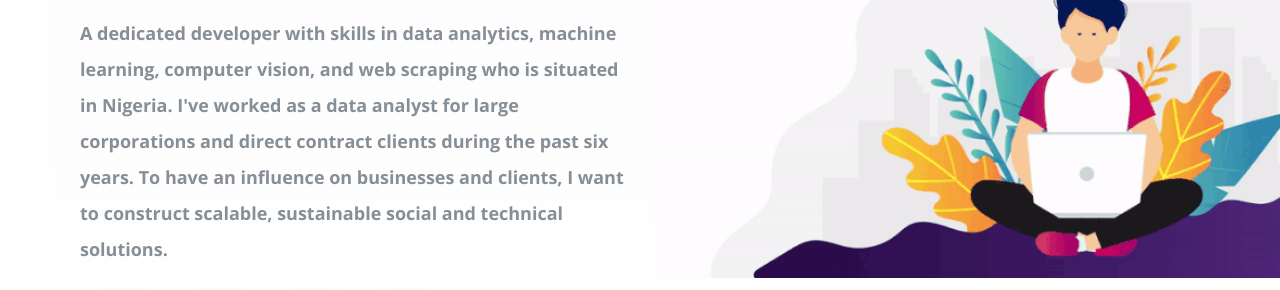
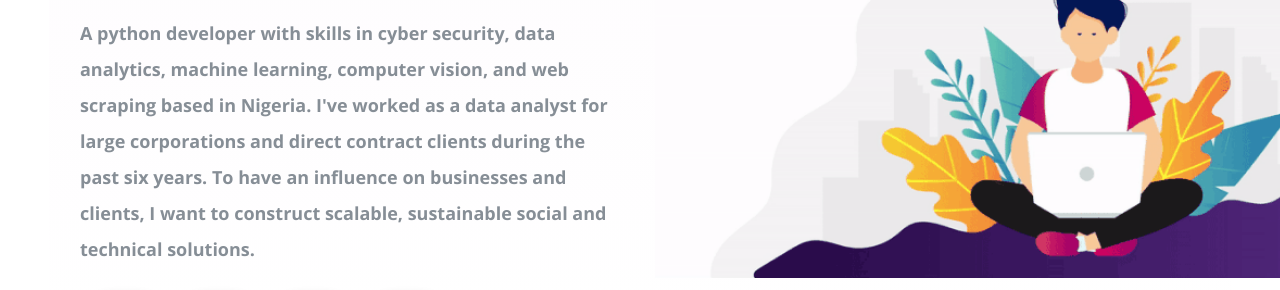
Before and after one commit to Trust-Ayeni/trust.github.io, a plain HTML site: page index.html in a window 1280 px wide. Shown: the part 269-559 px from the top of the page. Drawn offline with nearby package versions, Linux system fonts and the light colour scheme; a web font is replaced by a local one.

Commit message:
Update index.html

```diff
--- a/index.html
+++ b/index.html
@@ -53,7 +53,7 @@
                 </div>
                   <div class="col-lg-6 section-1">
                       <h1 class = "Hello">Hello All ! I'm Trust <span class="wave">👋</span></h1>
-                      <p>A dedicated developer with skills in data analytics, machine learning, computer vision, and web scraping who is situated in Nigeria.
+                      <p>A python developer with skills in cyber security, data analytics, machine learning, computer vision, and web scraping based in Nigeria.
                         I've worked as a data analyst for large corporations and direct contract clients during the past six years. To have an influence on businesses and clients, I want to construct scalable, sustainable social and technical solutions.
                            </p>
                           <div class=social_media_icon>
```
